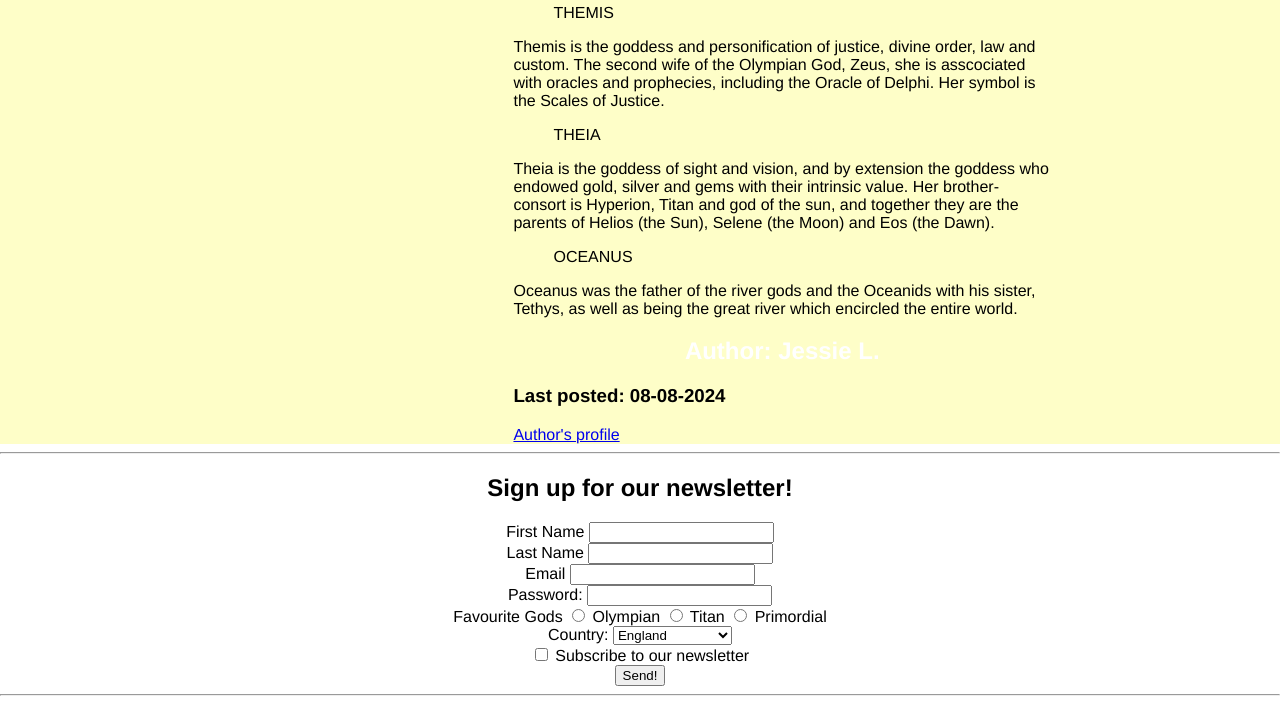
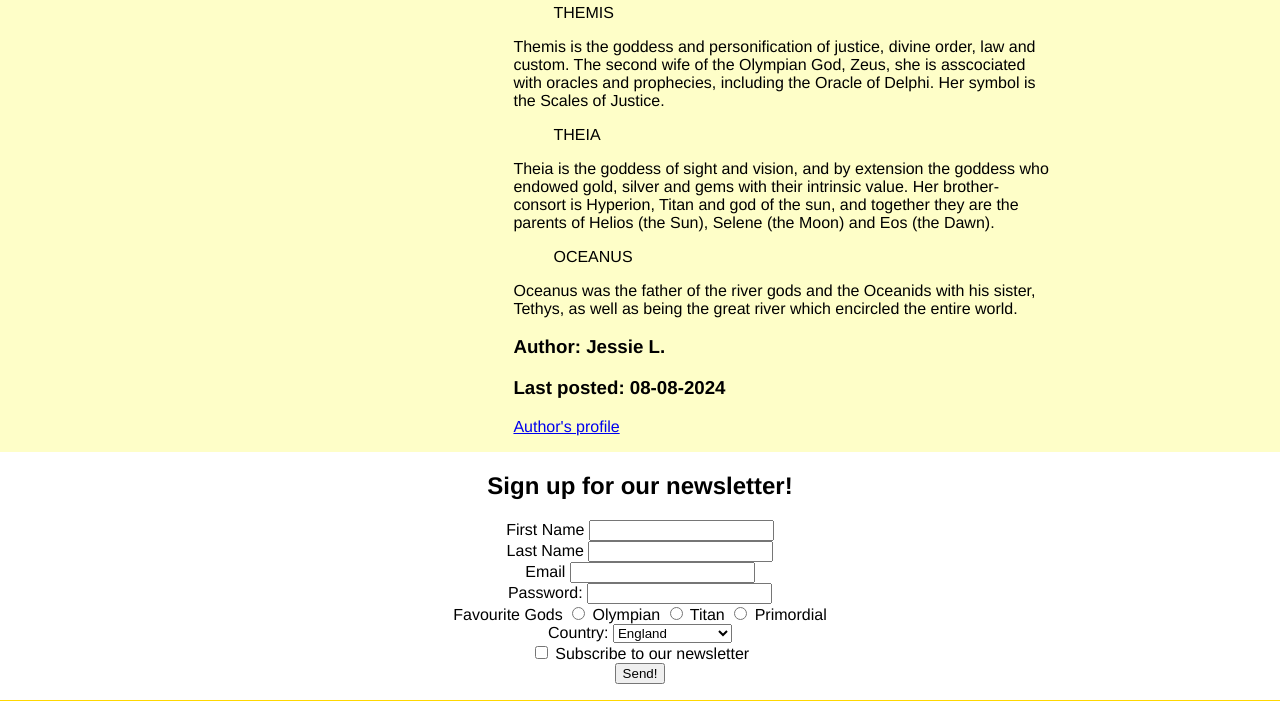
Before and after one commit to JLev24/JLev24.github.io, a plain HTML site: page index.html in a window 1280 px wide. Shown: the part 749-1450 px from the top of the page. Drawn offline with Linux system fonts and the light colour scheme.

Commit message:
Commit 2

```diff
--- a/index.html
+++ b/index.html
@@ -80,19 +80,16 @@
 
                     </main>
                     <footer>
-                        <h2> Author: Jessie L.</h2>
+                        <h3> Author: Jessie L.</h3>
                         <h3>Last posted: 08-08-2024</h3>
                         <a href="https://www.brightnetwork.co.uk/pre-dashboard/" target="_blank">Author's profile</a>
+                        <p></p>
                     </footer>
                 </article>
             </div>
         </div>
-
-        <!-- main content of the website can go here  -->
-
-        <hr>
-        <h2>Sign up for our newsletter!</h2>
         <form action="" method="">
+            <h2>Sign up for our newsletter!</h2>
             <label for="first_name">First Name</label>
             <input type="text" id="first_name" name="first_name" required>
             <br>
@@ -132,13 +129,13 @@
             <br>
 
             <input type="submit" value="Send!">
-
+            <p></p>
 
         </form>
-        <hr>
 
     </main>
     <footer>
+        <p></p>
         <h2>MythoBlogSite</h2>
         <section>
             <nav>
--- a/style.css
+++ b/style.css
@@ -102,3 +102,7 @@ img {
 footer > h2 {
     color: white;
 }
+
+body > main > form {
+    background-color: white
+}
```
